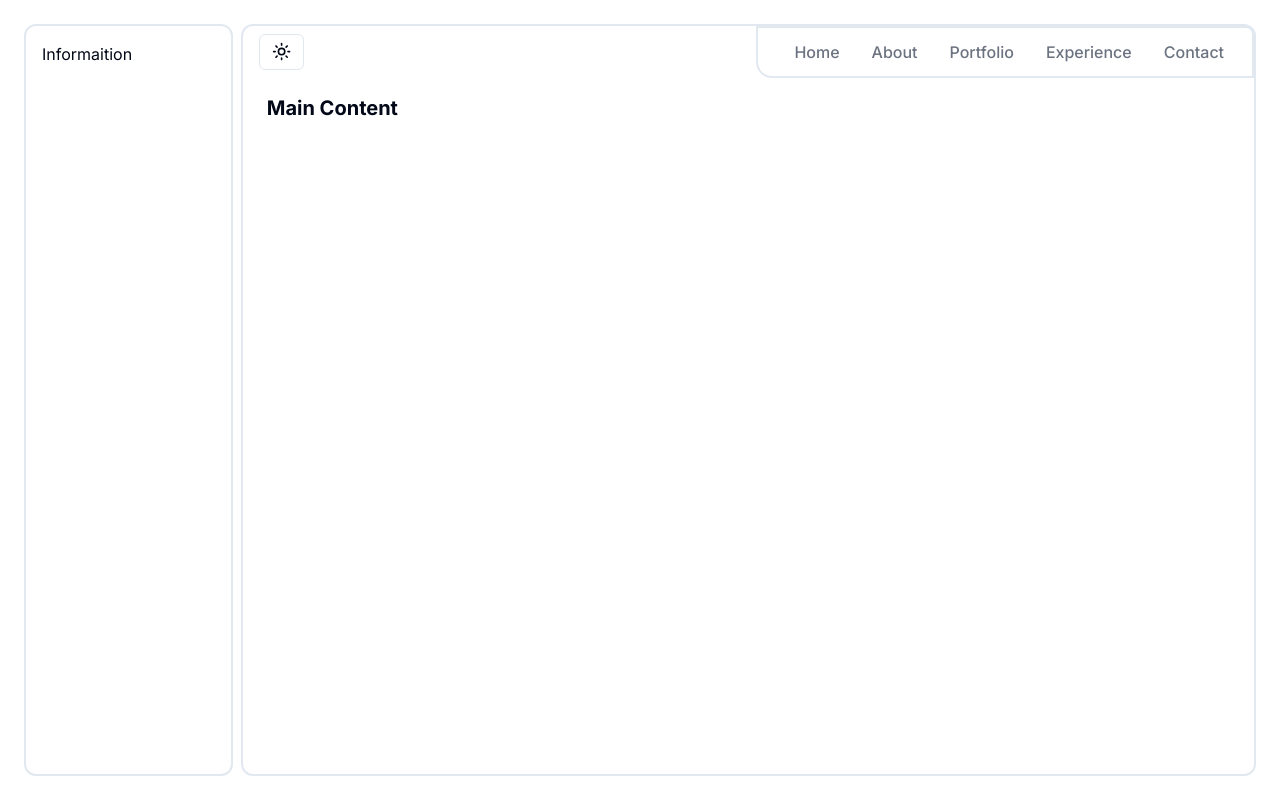
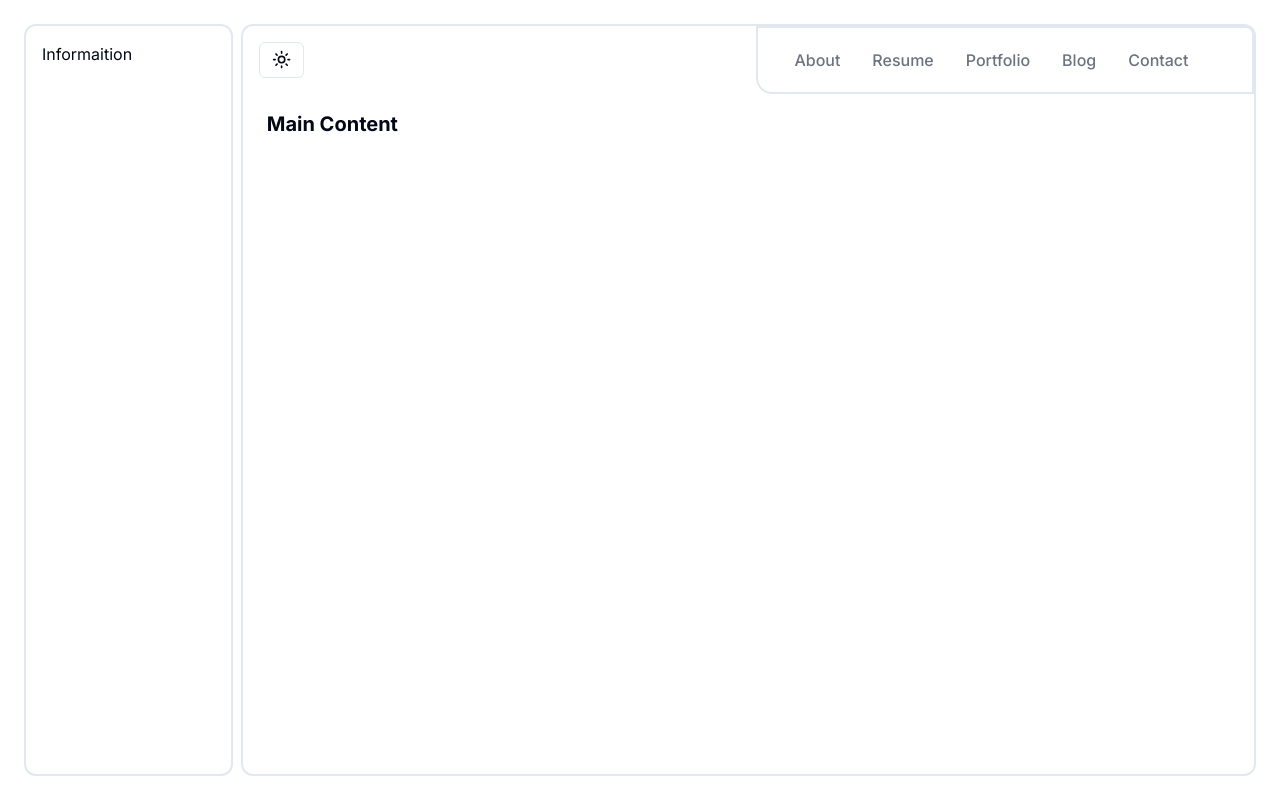
Before and after one commit to A-Gaoba/Myportfolio, a Next.js app: page / in a window 1280 px wide. Built offline with nearby package versions, Linux system fonts and the light colour scheme.

Commit message:
navbar has done

```diff
--- a/src/app/mainContent/Navbar.tsx
+++ b/src/app/mainContent/Navbar.tsx
@@ -8,10 +8,10 @@ const Navbar: React.FC = () => {
   const [isNavOpen, setIsNavOpen] = useState(false);
 
   const links = [
-    { id: 1, path: "/", name: "home" },
-    { id: 2, path: "/about", name: "about" },
+    { id: 1, path: "/about", name: "about" },
+    { id: 2, path: "/resume", name: "Resume" },
     { id: 3, path: "/portfolio", name: "portfolio" },
-    { id: 4, path: "/experience", name: "experience" },
+    { id: 4, path: "/blog", name: "blog" },
     { id: 5, path: "/contact", name: "contact" },
   ];
 
@@ -23,7 +23,7 @@ const Navbar: React.FC = () => {
       <div className='self-center'>
         <ModeToggle />
       </div>
-      <div className='flex md:w-1/2 justify-between border-2 py-3 px-5 rounded-bl-2xl rounded-tr-lg'>
+      <div className='flex md:w-1/2 justify-between border-2 md:p-5 p-2 rounded-bl-2xl rounded-tr-lg'>
         <ul className="hidden md:flex">
           {links.map(({ id, path, name }) => (
             <li key={id} className="px-4 font-medium text-gray-500 hover:scale-105 hover:text-white duration-200">
```
